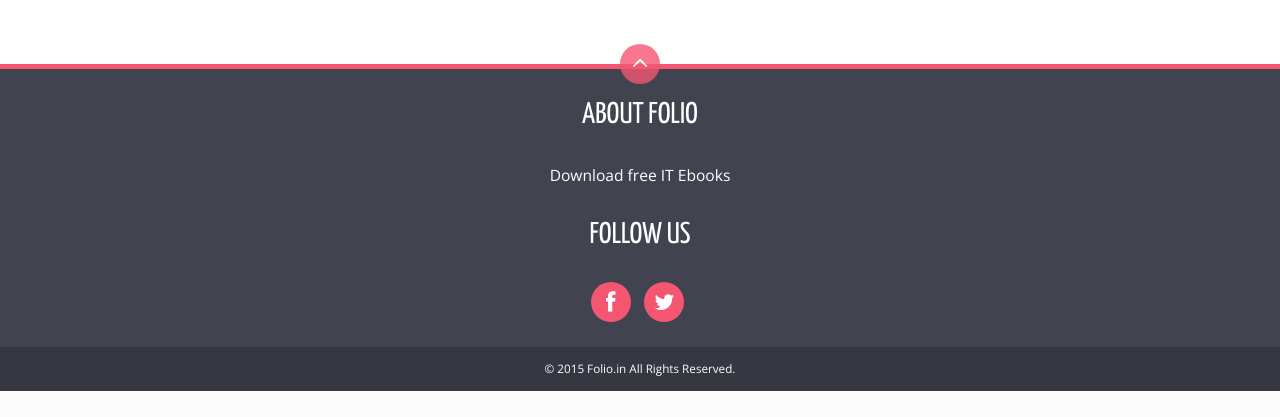
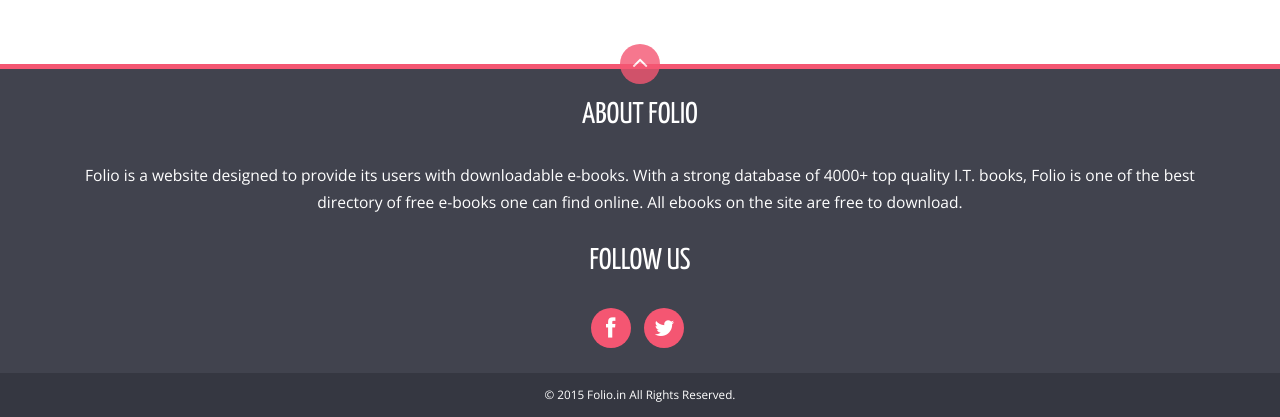
Before and after one commit to KdJohar/folio, a Django app: template folio/templates/book.html in a window 1280 px wide. Shown: the part 414-831 px from the top of the page. Before the commit the page ends 805 px from the top, so only its background shows below. Run offline with Django 3.2, Linux system fonts and the light colour scheme; the template is opened without the code that fills it, so the values that code supplies are empty; parts of the project's set-up code (start-up, migrations or seed data) failed here and were passed over; some libraries are stand-ins or nearby versions.

Commit message:
site disc added

```diff
--- a/folio/templates/base/footer.html
+++ b/folio/templates/base/footer.html
@@ -5,7 +5,10 @@
          <div class="section-header">
                 <h2 class="text-center">About Folio</h2>
          </div>
-         <p class="text-center">Download free IT Ebooks</p>
+         <p class="text-center">Folio is a website designed to provide its users with downloadable e-books.
+             With a strong database of 4000+ top quality I.T. books,
+             Folio is one of the best directory of free e-books one can find online.
+             All ebooks on the site are free to download.</p>
          <p class="text-center">
             <!--<span class="email-box"><i class="fa fa-envelope"></i> <a class="no-flip email-id" href="mailto:email@domainname.com">email@domainname.com</a> </span>-->
          </p>
```
